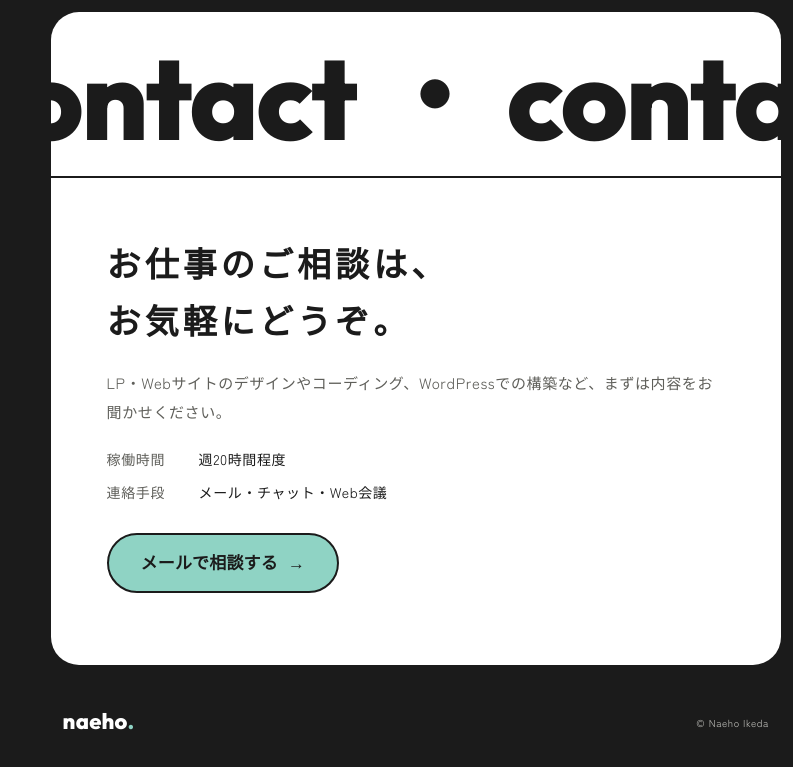
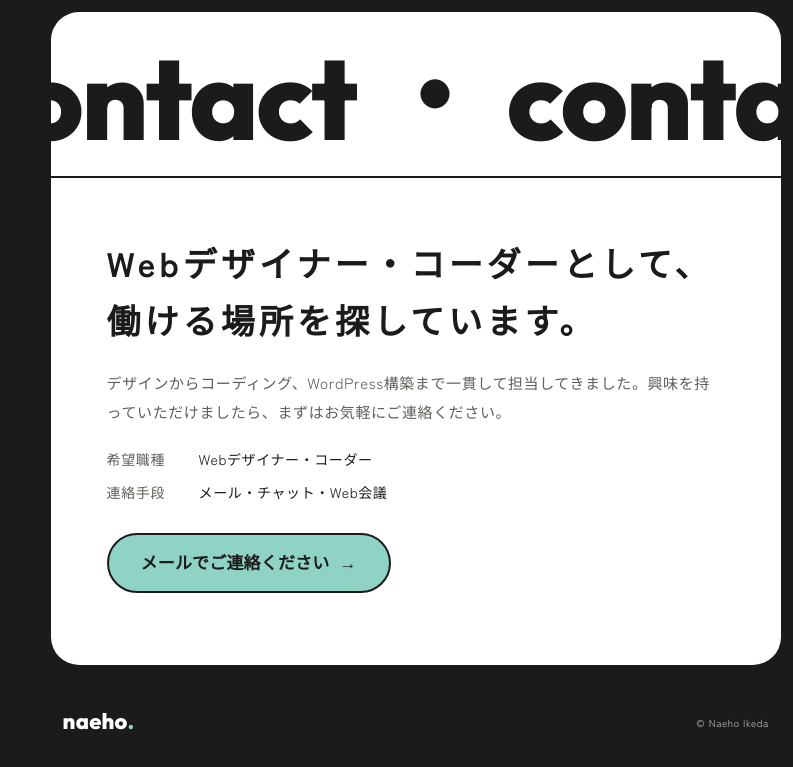
Before and after one commit to nae-ikeda/myportfolio, a plain HTML site: page index.html in a window 1280 px wide. Shown: the part 6198-6965 px from the top of the page, without its empty margins (487-1280 px from the left). Drawn offline with Linux system fonts and the light colour scheme.

Commit message:
コンタクトセクション修正

```diff
--- a/index.html
+++ b/index.html
@@ -303,14 +303,14 @@
           </div>
         </div>
         <div class="contact__body">
-          <h2 class="contact__title" id="contact-title">お仕事のご相談は、<br>お気軽にどうぞ。</h2>
-          <p class="contact__text">LP・Webサイトのデザインやコーディング、WordPressでの構築など、まずは内容をお聞かせください。</p>
+          <h2 class="contact__title" id="contact-title">Webデザイナー・コーダーとして、<br>働ける場所を探しています。</h2>
+          <p class="contact__text">デザインからコーディング、WordPress構築まで一貫して担当してきました。興味を持っていただけましたら、まずはお気軽にご連絡ください。</p>
           <dl class="contact__info">
-            <div><dt>稼働時間</dt><dd>週20時間程度</dd></div>
+            <div><dt>希望職種</dt><dd>Webデザイナー・コーダー</dd></div>
             <div><dt>連絡手段</dt><dd>メール・チャット・Web会議</dd></div>
           </dl>
           <!-- ↓ mailto: のあとを、公開してよいメールアドレスに書き換えてください -->
-          <a href="mailto:i.nyume0714@gmail.com" class="pill pill--accent pill--lg">メールで相談する<span aria-hidden="true">→</span></a>
+          <a href="mailto:i.nyume0714@gmail.com" class="pill pill--accent pill--lg">メールでご連絡ください<span aria-hidden="true">→</span></a>
         </div>
       </section>
 
```
